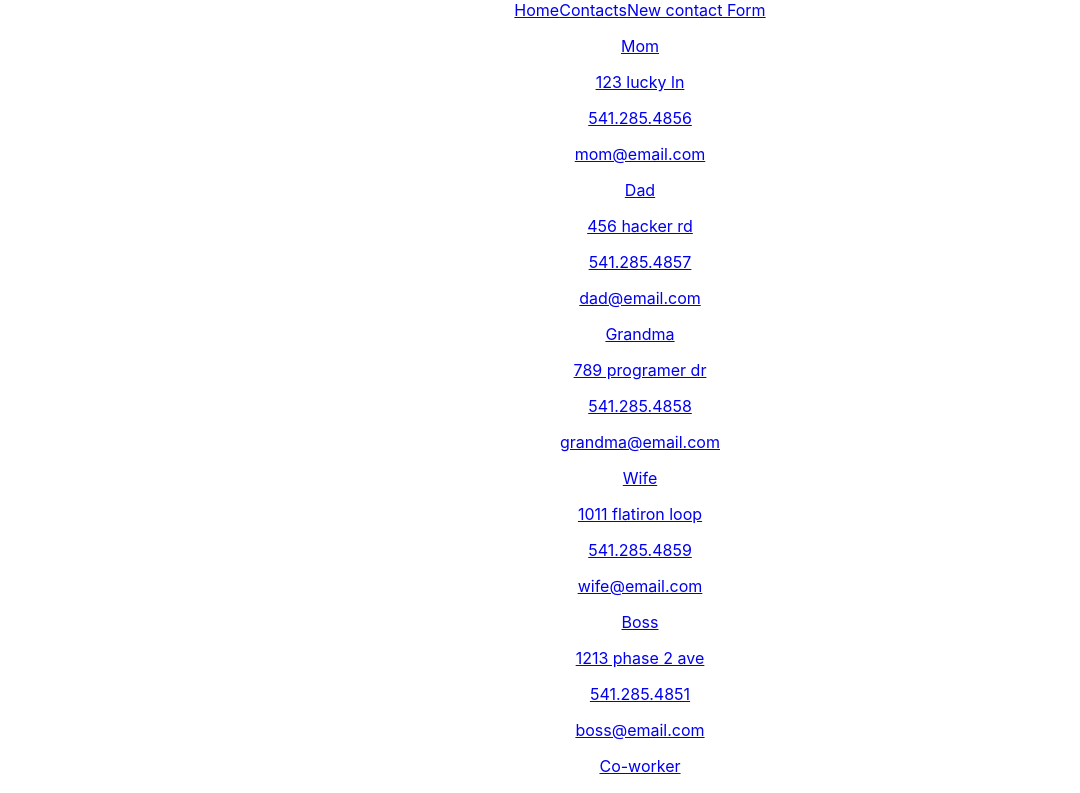
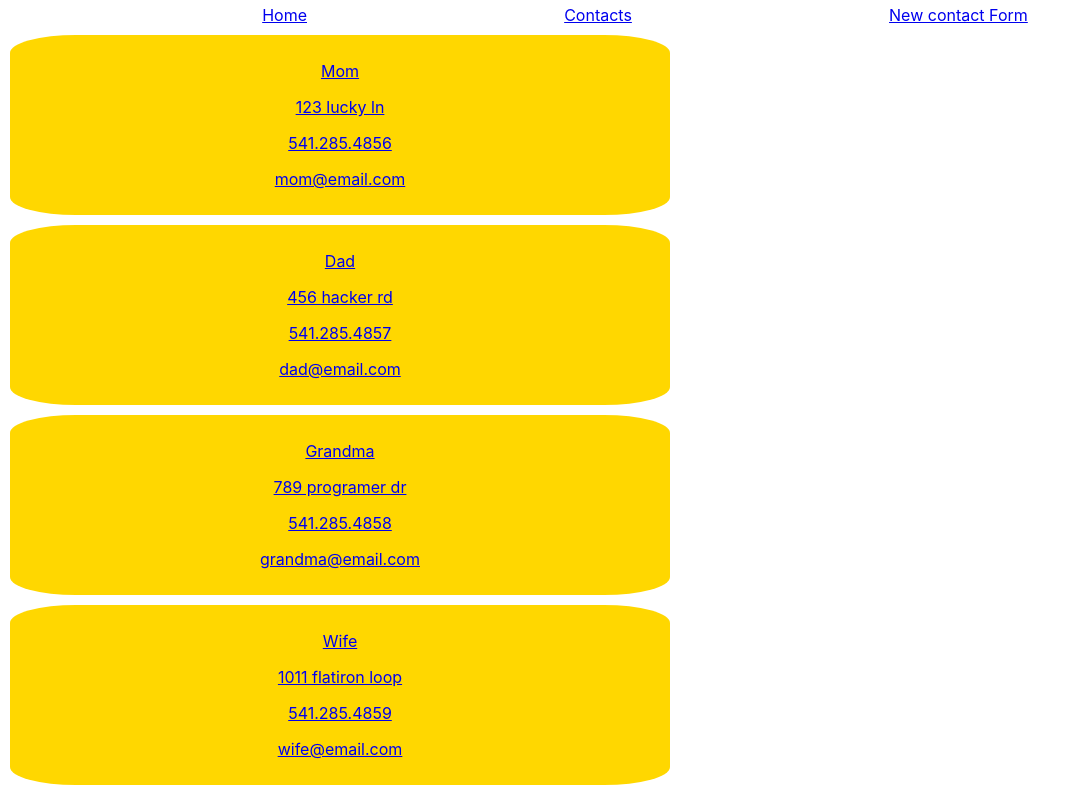
Before and after one commit to mrcollier91/roledex2.0-app, a React (Create React App) app: page /contacts in a window 1280 px wide. Shown: the top 793 px of the page, without its empty margins (0-1080 px from the left). Built offline with nearby package versions, Linux system fonts and the light colour scheme; data requests are answered from the project's data file.

Commit message:
add basic css

```diff
--- a/src/App.css
+++ b/src/App.css
@@ -1,4 +1,5 @@
 .App {
+  width: 100%;
   text-align: center;
 }
 
--- a/src/NavBar.js
+++ b/src/NavBar.js
@@ -3,7 +3,8 @@ import { NavLink } from "react-router-dom";
 function NavBar() {
     return(
         <div>
-            <NavLink to="/">
+            <div className="navbar">
+             <NavLink to="/">
              Home
              </NavLink>
             <NavLink to="/contacts">
@@ -13,6 +14,7 @@ function NavBar() {
             New contact Form
             </NavLink>
         </div>
+        </div>
     )
 }
 
--- a/src/index.css
+++ b/src/index.css
@@ -11,3 +11,21 @@ code {
   font-family: source-code-pro, Menlo, Monaco, Consolas, 'Courier New',
     monospace;
 }
+
+.navbar {
+  display :flex;
+  flex-direction : row;
+  margin:5px;
+  justify-content: space-evenly;
+  width: 100%;
+}
+
+.contact{
+  text-decoration-line: none;
+  background-color: gold;
+  padding: 10px;
+  width: 50%;
+  margin: 10px;
+  border-radius: 10%;
+
+}
```
